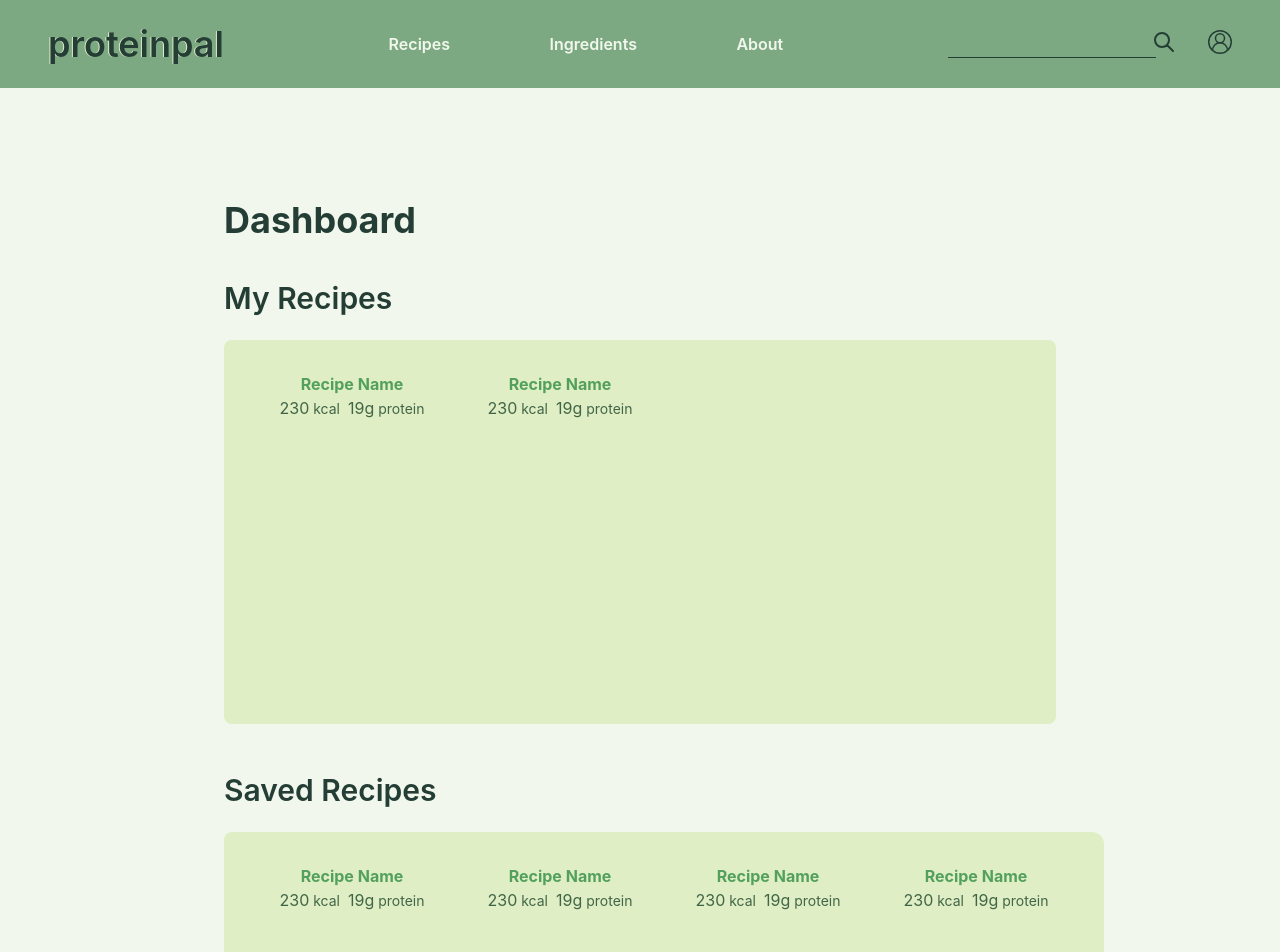
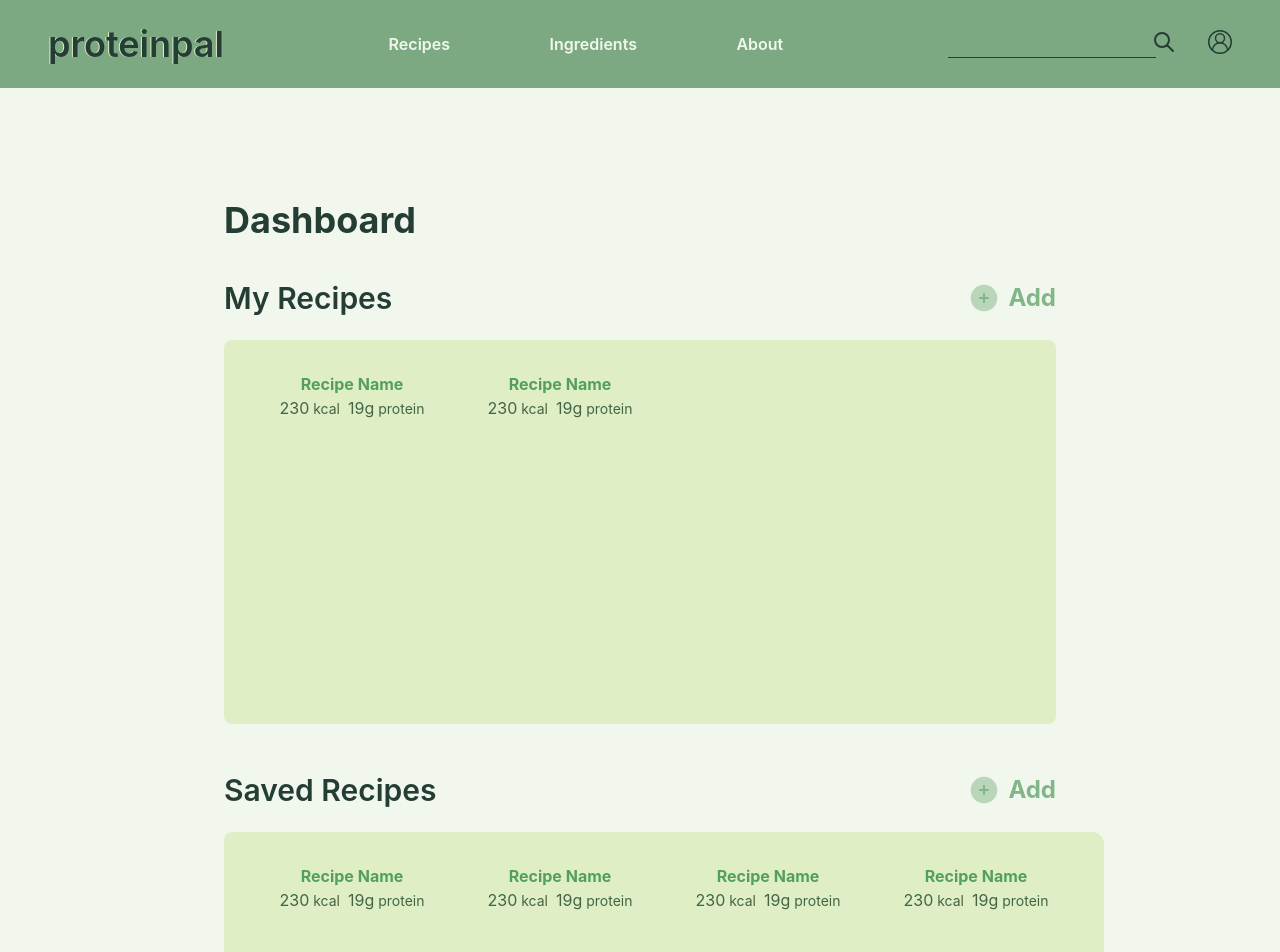
Before and after one commit to qayjjj/ProteinPal, a React (Create React App) app: page /dashboard in a window 1280 px wide. Shown: the top 952 px of the page. Built offline with nearby package versions, Linux system fonts and the light colour scheme; no server answers.

Commit message:
Add buttons and adjust styles

```diff
--- a/src/pages/CreateRecipe/CreateRecipe.jsx
+++ b/src/pages/CreateRecipe/CreateRecipe.jsx
@@ -6,7 +6,7 @@ function CreateRecipe() {
   return (
     <div className="bg-background">
       <Navigation />
-      <div className="py-28 px-44 flex gap-10">
+      <div className="py-28 px-36 flex gap-6">
         <Details />
         <NutritionFacts />
       </div>
--- a/src/pages/Dashboard/MyRecipes/MyRecipes.jsx
+++ b/src/pages/Dashboard/MyRecipes/MyRecipes.jsx
@@ -1,12 +1,21 @@
 import React, { useState } from 'react'
 import RecipeCard from '../../../components/RecipeCard/RecipeCard'
+import addIcon from '../../../assets/icons/add.svg'
 
 export default function MyRecipes() {
   const [recipes, setRecipes] = useState([1, 2])
 
   return (
     <div className="mt-10">
-      <h2 className="text-3xl font-semibold text-header">My Recipes</h2>
+      <div className="flex justify-between items-center">
+        <h2 className="text-3xl font-semibold text-header">My Recipes</h2>
+        <button className="flex items-center">
+          <img src={addIcon} className="w-8" />
+          <span className="text-2xl font-bold ml-2 text-background-bright">
+            Add
+          </span>
+        </button>
+      </div>
       <div
         className={`rounded-lg mt-6 min-h-[24rem] w-full bg-background-alt grid ${
           recipes.length !== 0 && 'grid-cols-4'
--- a/src/pages/Dashboard/SavedRecipes/SavedRecipes.jsx
+++ b/src/pages/Dashboard/SavedRecipes/SavedRecipes.jsx
@@ -1,12 +1,21 @@
 import React, { useState } from 'react'
 import RecipeCard from '../../../components/RecipeCard/RecipeCard'
+import addIcon from '../../../assets/icons/add.svg'
 
 export default function SavedRecipes() {
   const [recipes, setRecipes] = useState([1, 2, 3, 4])
 
   return (
     <div className="mt-12">
-      <h2 className="text-3xl font-semibold text-header">Saved Recipes</h2>
+      <div className="flex justify-between items-center">
+        <h2 className="text-3xl font-semibold text-header">Saved Recipes</h2>
+        <button className="flex items-center">
+          <img src={addIcon} className="w-8" />
+          <span className="text-2xl font-bold ml-2 text-background-bright">
+            Add
+          </span>
+        </button>
+      </div>
       <div
         className={`rounded-lg mt-6 min-h-[24rem] w-full bg-background-alt grid ${
           recipes.length !== 0 && 'grid-cols-4'
```
Also changed, not shown: src/assets/icons/add.svg (added).
